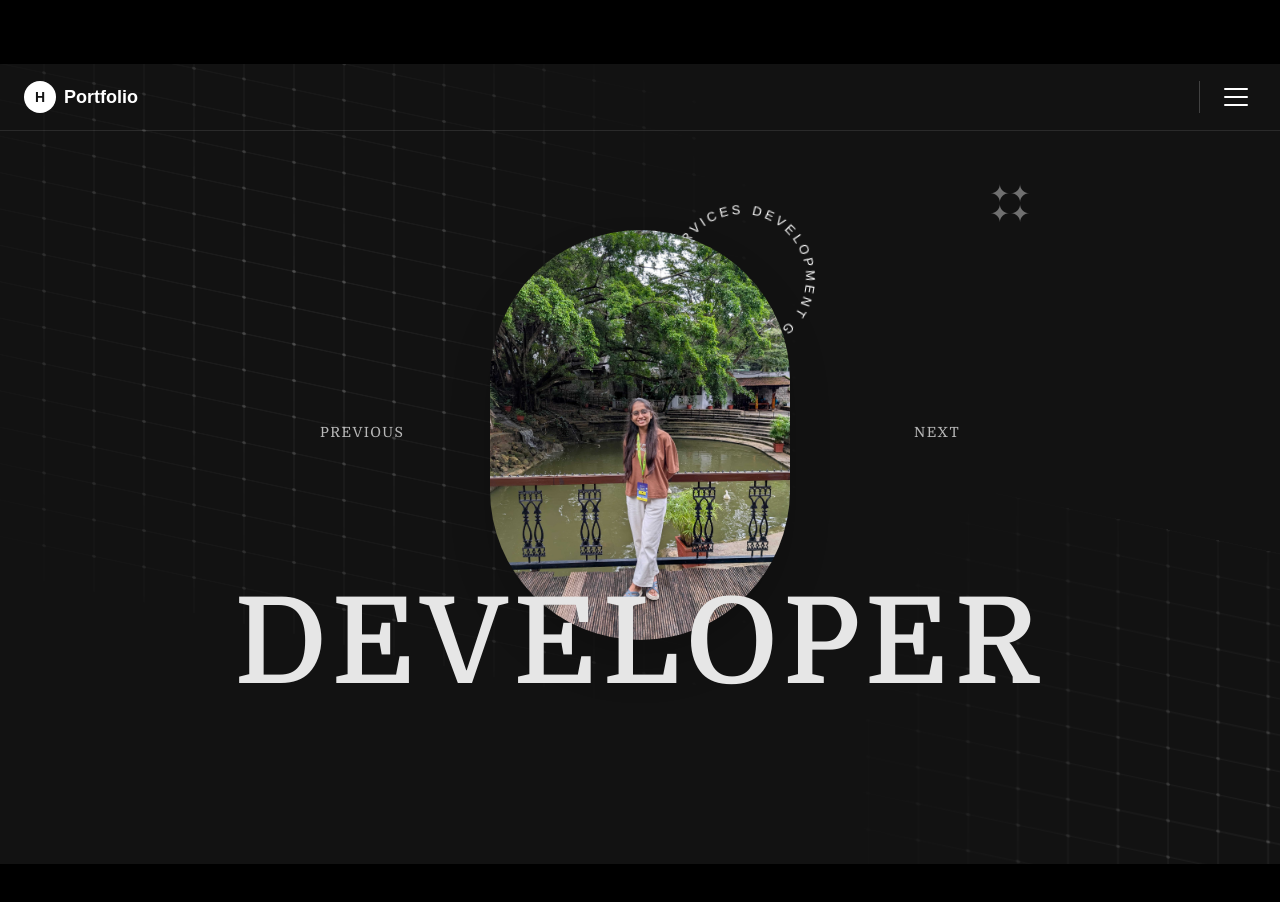
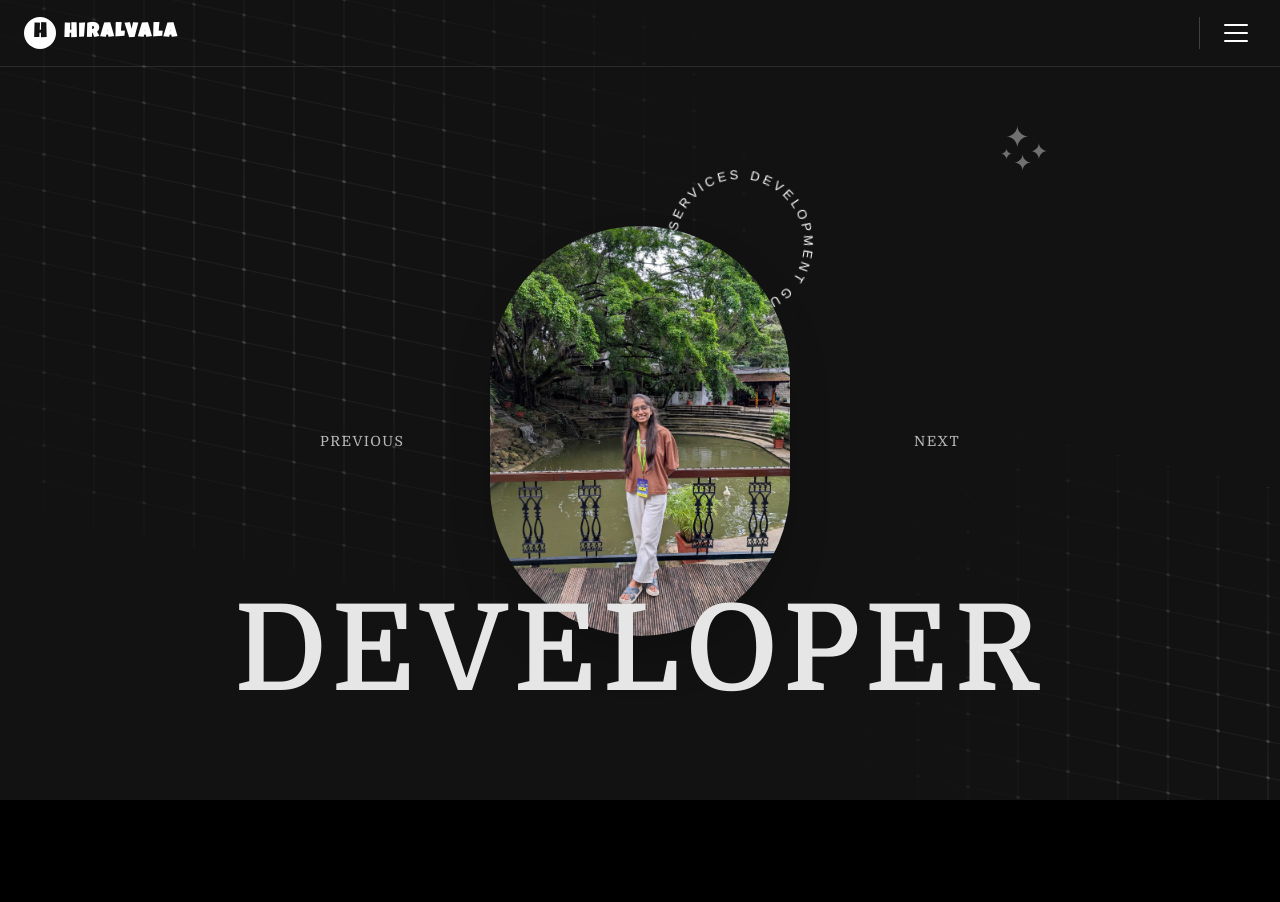
Before and after one commit to lunaria05/portfolio, a Next.js app: page / in a window 1280 px wide. Shown: the top 902 px of the page. After the commit the page ends 800 px from the top, so only its background shows below. Built offline with nearby package versions, Linux system fonts and the light colour scheme.

Commit message:
Made Hero section

```diff
--- a/app/globals.css
+++ b/app/globals.css
@@ -9,6 +9,8 @@
   --color-background: var(--background);
   --color-foreground: var(--foreground);
   --font-domine: var(--font-domine);
+  --font-luckiestguy: var(--font-luckiestguy);
+  --breakpoint-xlm: 1400px;
 }
 
 @media (prefers-color-scheme: dark) {
@@ -51,3 +53,51 @@ body {
 .animate-fadeIn {
   animation: fadeIn 0.5s ease-out forwards;
 }
+
+@keyframes slideInLeft {
+  from {
+    opacity: 0;
+    transform: translateX(-30px);
+  }
+  to {
+    opacity: 1;
+    transform: translateX(0);
+  }
+}
+
+.animate-slideInLeft {
+  animation: slideInLeft 0.7s ease-out 0.2s forwards;
+  opacity: 0;
+}
+
+@keyframes slideInRight {
+  from {
+    opacity: 0;
+    transform: translateX(30px);
+  }
+  to {
+    opacity: 1;
+    transform: translateX(0);
+  }
+}
+
+.animate-slideInRight {
+  animation: slideInRight 0.7s ease-out 0.3s forwards;
+  opacity: 0;
+}
+
+@keyframes slideInBottom {
+  from {
+    opacity: 0;
+    transform: translateY(30px);
+  }
+  to {
+    opacity: 1;
+    transform: translateY(0);
+  }
+}
+
+.animate-slideInBottom {
+  animation: slideInBottom 0.7s ease-out 0.5s forwards;
+  opacity: 0;
+}
--- a/app/layout.tsx
+++ b/app/layout.tsx
@@ -1,5 +1,5 @@
 import type { Metadata } from "next";
-import { Domine } from "next/font/google";
+import { Domine, Are_You_Serious, Luckiest_Guy } from "next/font/google";
 import "./globals.css";
 
 
@@ -7,6 +7,12 @@ const domine = Domine({
   subsets: ["latin"],
   variable: "--font-domine",
   weight: ["400", "500", "600", "700"], // optional, pick what you need
+});
+
+const luckiestGuy = Luckiest_Guy({
+  subsets: ["latin"],
+  variable: "--font-luckiestguy",
+  weight: ["400"], // if multiple weights available you can add
 });
 
 
@@ -23,9 +29,9 @@ export default function RootLayout({
   return (
     <html lang="en">
       <body
-        className={`${domine.variable} antialiased bg-black`}
+        className={`${luckiestGuy.variable} ${domine.variable} antialiased bg-black`}
       >
-        <div className="max-w-[1400px] mx-auto my-16 w-full bg-background min-h-screen">
+        <div className="max-w-[1400px] mx-auto 2xl:my-16 w-full bg-background min-h-screen">
           {children}
         </div>
       </body>
--- a/components/HeroSection/HeroSection.tsx
+++ b/components/HeroSection/HeroSection.tsx
@@ -2,6 +2,8 @@
 
 import React, { useState } from 'react';
 import Image from 'next/image';
+import { WiStars } from 'react-icons/wi';
+import { FaArrowLeftLong } from 'react-icons/fa6';
 
 const HeroSection = () => {
   const [currentIndex, setCurrentIndex] = useState(0);
@@ -21,7 +23,6 @@ const HeroSection = () => {
     "Exploring the future of Web3 by crafting meaningful, decentralized, and creative solutions that inspire."
   ];
 
-  const icons = ['💻', '🎨', '🚀'];
 
   const handlePrevious = () => {
     setCurrentIndex((prev) => (prev === 0 ? images.length - 1 : prev - 1));
@@ -40,21 +41,45 @@ const HeroSection = () => {
   };
 
   return (
-    <div className="relative h-full w-full flex items-center justify-center">
-      {/* Previous Button */}
+    <div className="relative h-full w-full flex items-center justify-center overflow-hidden">
+      {/* Previous Button - Hide when expanded */}
       <button
         onClick={handlePrevious}
-        className="absolute cursor-pointer top-[40%] font-domine left-8 md:left-[25%] text-white/70 hover:text-white text-sm uppercase tracking-widest transition-colors z-20"
+        className={`absolute cursor-pointer top-[50%] font-domine left-8 md:left-[25%] text-white/70 hover:text-white text-sm uppercase tracking-widest transition-all duration-700 z-20 ${
+          isExpanded ? 'opacity-0 pointer-events-none' : 'opacity-100'
+        }`}
       >
         Previous
       </button>
 
-      {/* Center Content */}
-      <div className="relative flex flex-col items-center justify-center">
-        {/* Image Container with Circular Text */}
-        <div className="relative">
-          {/* Circular Text */}
-          <div className="absolute -top-4 -right-4 md:-top-8 md:-right-8">
+      {/* Next Button - Hide when expanded */}
+      <button
+        onClick={handleNext}
+        className={`absolute cursor-pointer top-[50%] font-domine right-8 md:right-[25%] text-white/70 hover:text-white text-sm uppercase tracking-widest transition-all duration-700 z-20 ${
+          isExpanded ? 'opacity-0 pointer-events-none' : 'opacity-100'
+        }`}
+      >
+        Next
+      </button>
+
+      {/* Back Button - Fade in when expanded */}
+      <button
+        onClick={handleBack}
+        className={`absolute cursor-pointer top-20 left-12 md:left-36 font-domine text-white/70 hover:text-white text-sm uppercase tracking-widest transition-all duration-700 z-50 flex items-center gap-2 ${
+          isExpanded ? 'opacity-100 pointer-events-auto' : 'opacity-0 pointer-events-none'
+        }`}
+      >
+        <FaArrowLeftLong /> Back
+      </button>
+
+      {/* Circular Text - Moves to top-right and fades out */}
+      <div
+        className={`absolute transition-all duration-700 ease-out z-10 ${
+          isExpanded
+            ? '-top-[60%] right-[30%] opacity-0 scale-75'
+            : 'top-[60%] left-1/2 -translate-x-1/2 -translate-y-1/2 -mt-[240px] ml-[80px] md:-mt-[260px] md:ml-[100px] opacity-100 scale-100'
+        }`}
+      >
         <svg className="w-32 h-32 md:w-40 md:h-40 animate-spin-slow" viewBox="0 0 200 200">
           <defs>
             <path
@@ -70,18 +95,25 @@ const HeroSection = () => {
         </svg>
       </div>
 
-          {/* Decorative Stars */}
-          <div className="absolute -top-8 -right-20 md:-right-60 flex gap-0">
-            <span className="text-white/40 text-2xl">✦</span>
-            <span className="text-white/40 text-2xl">✦</span>
-          </div>
-          <div className="absolute -top-13 -right-20 md:-right-60 flex gap-0">
-            <span className="text-white/40 text-2xl">✦</span>
-            <span className="text-white/40 text-2xl">✦</span>
-          </div>
+      {/* Decorative Stars - Fade out when expanded */}
+      <div className={`absolute top-1/2 right-[30%] -translate-x-1/2 -translate-y-1/2 -mt-[280px] -mr-[200px] md:-mr-[200px] flex gap-0 z-10 transition-opacity duration-700 ${
+          isExpanded ? 'opacity-0' : 'opacity-100'
+        }`}><WiStars className='text-white/40 text-7xl'/></div>
 
-          {/* Arch Frame with Image */}
-          <div className="relative w-64 h-80 md:w-[300px] md:h-[410px] rounded-full z-20 overflow-hidden shadow-2xl">
+      {/* Image - Moves from center to left */}
+      <div
+        className={`absolute transition-all duration-700 ease-out z-20 ${
+          isExpanded
+            ? 'left-8 md:left-[20%] top-1/2 -translate-y-1/2'
+            : 'left-1/2 top-1/2 -translate-x-1/2 -translate-y-1/2'
+        }`}
+      >
+        <div
+          className={`relative w-64 h-80 md:w-[300px] md:h-[410px] rounded-full overflow-hidden shadow-2xl transition-transform duration-300 ${
+            !isExpanded ? 'cursor-pointer hover:scale-105' : ''
+          }`}
+          onClick={!isExpanded ? handleImageClick : undefined}
+        >
           <Image
             src={images[currentIndex]}
             alt={`Portfolio ${currentIndex + 1}`}
@@ -92,19 +124,50 @@ const HeroSection = () => {
         </div>
       </div>
 
-        {/* Large Title */}
-        <h1 className="text-6xl z-20 -translate-y-14 font-domine md:text-7xl lg:text-[120px] font-semibold text-[#e6e6e6] tracking-wider text-center">
+      {/* Title - Moves from bottom-center to top-right */}
+      <div
+        className={`absolute transition-all duration-700 ease-out z-20 ${
+          isExpanded
+            ? 'right-8 md:left-[54%] top-[38%]'
+            : 'left-1/2 -translate-x-1/2 top-1/2 translate-y-[250px] md:translate-y-[160px]'
+        }`}
+      >
+        <h1
+          className={`font-domine font-semibold text-[#e6e6e6] tracking-wider transition-all duration-700 ${
+            isExpanded
+              ? 'text-5xl md:text-7xl text-left'
+              : 'text-6xl md:text-7xl lg:text-[120px] text-center'
+          }`}
+        >
           {titles[currentIndex]}
         </h1>
       </div>
 
-      {/* Next Button */}
+      {/* Description - Fades in at bottom-right */}
+      <div
+        className={`absolute right-8 md:left-[54%] bottom-[35%] max-w-xl z-20 transition-all duration-700 ${
+          isExpanded ? 'opacity-100 translate-y-0' : 'opacity-0 translate-y-10 pointer-events-none'
+        }`}
+      >
+        <p className="text-lg md:text-xl text-white/80 font-domine leading-relaxed">
+          {descriptions[currentIndex]}
+        </p>
+
+        {/* Navigation Dots */}
+        <div className="flex gap-3 mt-6">
+          {images.map((_, index) => (
             <button
-        onClick={handleNext}
-        className="absolute cursor-pointer top-[40%] font-domine right-8 md:right-[25%] text-white/70 hover:text-white text-sm uppercase tracking-widest transition-colors z-20"
-      >
-        Next
-      </button>
+              key={index}
+              onClick={() => setCurrentIndex(index)}
+              className={`w-3 h-3 rounded-full transition-all duration-300 ${
+                index === currentIndex
+                  ? 'bg-white w-8'
+                  : 'bg-white/30 hover:bg-white/50'
+              }`}
+            />
+          ))}
+        </div>
+      </div>
     </div>
   );
 };
--- a/components/Navbar/Navbar.tsx
+++ b/components/Navbar/Navbar.tsx
@@ -6,14 +6,14 @@ const Navbar = () => {
   const [isMenuOpen, setIsMenuOpen] = useState(false);
 
   return (
-    <nav className="w-full bg-[#121212] border-b border-white/10">
+    <nav className="w-full bg-[#121212] border-b border-white/10 font-luckiestguy">
       <div className="flex items-center justify-between px-6 py-4">
         {/* Logo Section */}
         <div className="flex items-center gap-2">
-          <div className="w-8 h-8 rounded-full bg-white flex items-center justify-center">
-            <span className="text-[#121212] font-bold text-sm">H</span>
+          <div className="w-8 h-8 rounded-full bg-white flex items-center justify-center font-luckiestguy">
+            <span className="text-[#121212] font-bold text-xl ">H</span>
           </div>
-          <span className="text-white font-semibold text-lg">Portfolio</span>
+          <span className="text-white font-semibold text-xl uppercase tracking-widest">HiralVala</span>
         </div>
 
         <div className="flex items-center gap-4">
@@ -32,18 +32,6 @@ const Navbar = () => {
           </button>
         </div>
       </div>
-
-      {/* Mobile Menu - Optional */}
-      {/* {isMenuOpen && (
-        <div className="border-t border-white/10 px-6 py-4">
-          <ul className="flex flex-col gap-4 text-white">
-            <li className="hover:text-white/70 cursor-pointer transition-colors">Home</li>
-            <li className="hover:text-white/70 cursor-pointer transition-colors">About</li>
-            <li className="hover:text-white/70 cursor-pointer transition-colors">Projects</li>
-            <li className="hover:text-white/70 cursor-pointer transition-colors">Contact</li>
-          </ul>
-        </div>
-      )} */}
     </nav>
   );
 };
```
Also changed, not shown: package.json (+6 -5 lines), 2 other files (tests, documents, lock files or other folders). Lines whose indentation alone changed are shown as unchanged.
